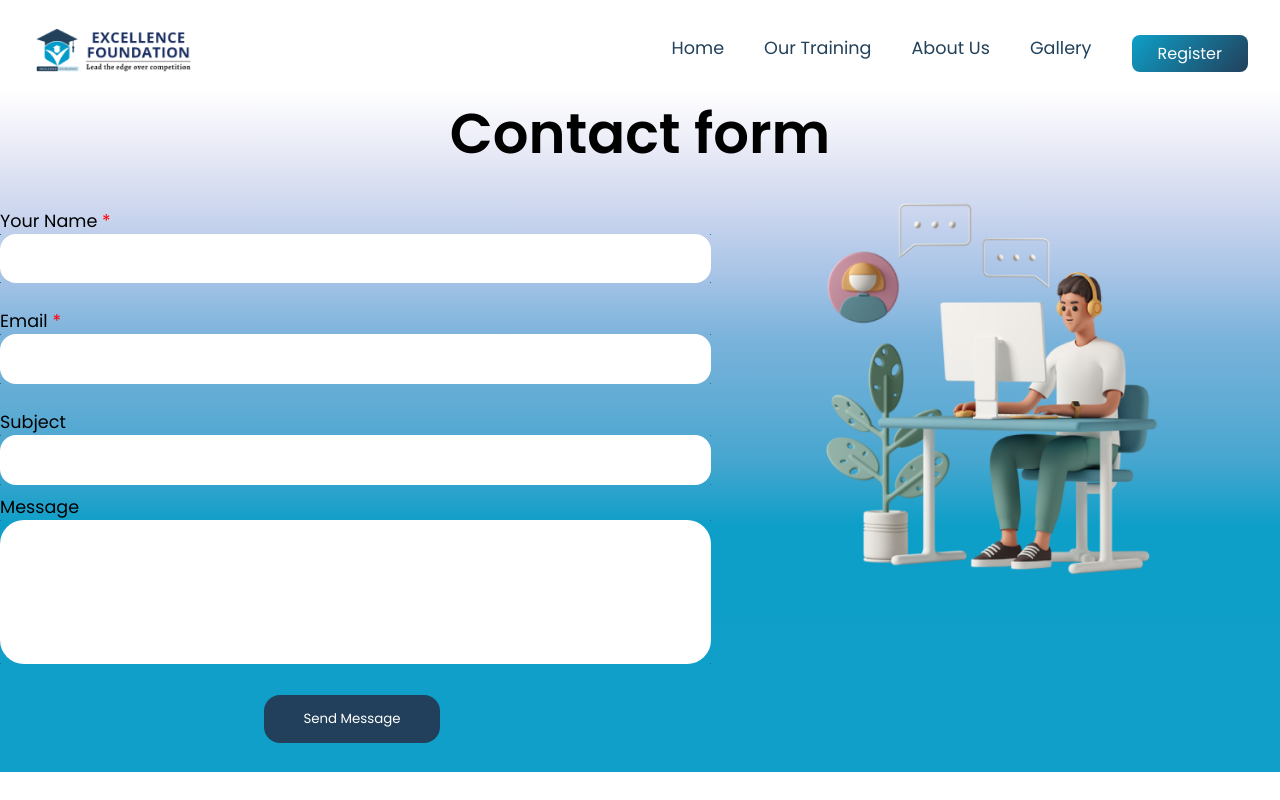
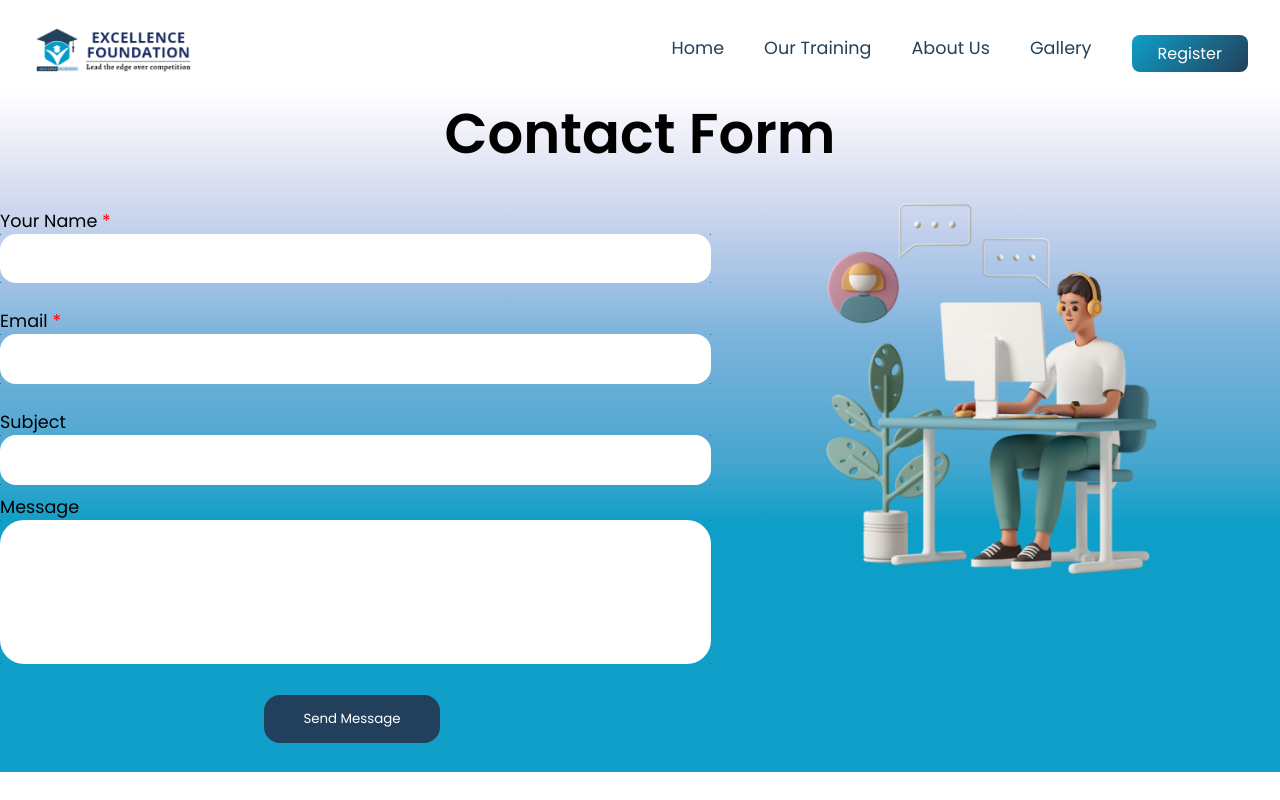
Before and after one commit to wyash12/ef-frontend, a Next.js app: page /contact-us in a window 1280 px wide. Shown: the top 800 px of the page. Built offline with nearby package versions, Linux system fonts and the light colour scheme.

Commit message:
Minor changes in conatct form

```diff
--- a/components/contact-us/Containers/LeftContain.module.scss
+++ b/components/contact-us/Containers/LeftContain.module.scss
@@ -15,7 +15,7 @@
       display: flex;
       width: 101%;
       height: 3.1rem;
-
+      outline: none;
       border: 1px solid;
       border-radius: 1rem;
       border-image-source: linear-gradient(
@@ -23,6 +23,7 @@
         #22405b 2.52%,
         #0f9ec8 98.21%
       );
+      padding-left: 0.5rem;
     }
   }
   .Messagediv {
@@ -32,12 +33,15 @@
       height: 9rem;
       resize: none;
       border: 1px solid;
+      outline: none;
       border-radius: 1.5rem;
       border-image-source: linear-gradient(
         90.72deg,
         #22405b 2.52%,
         #0f9ec8 98.21%
       );
+      padding-top: 0.5rem;
+      padding-left: 0.5rem;
     }
   }
   .buttonDiv {
--- a/components/contact-us/contactContainer.tsx
+++ b/components/contact-us/contactContainer.tsx
@@ -7,7 +7,7 @@ export default function ContactPage(): JSX.Element {
   return (
     <>
       <div className={classes.contactDiv}>
-        <div className={classes.headingDiv}>Contact form</div>
+        <div className={classes.headingDiv}>Contact Form</div>
         <div className={classes.LnRcontainer}>
           <div className={classes.Left}>
             <LeftContain />
```
